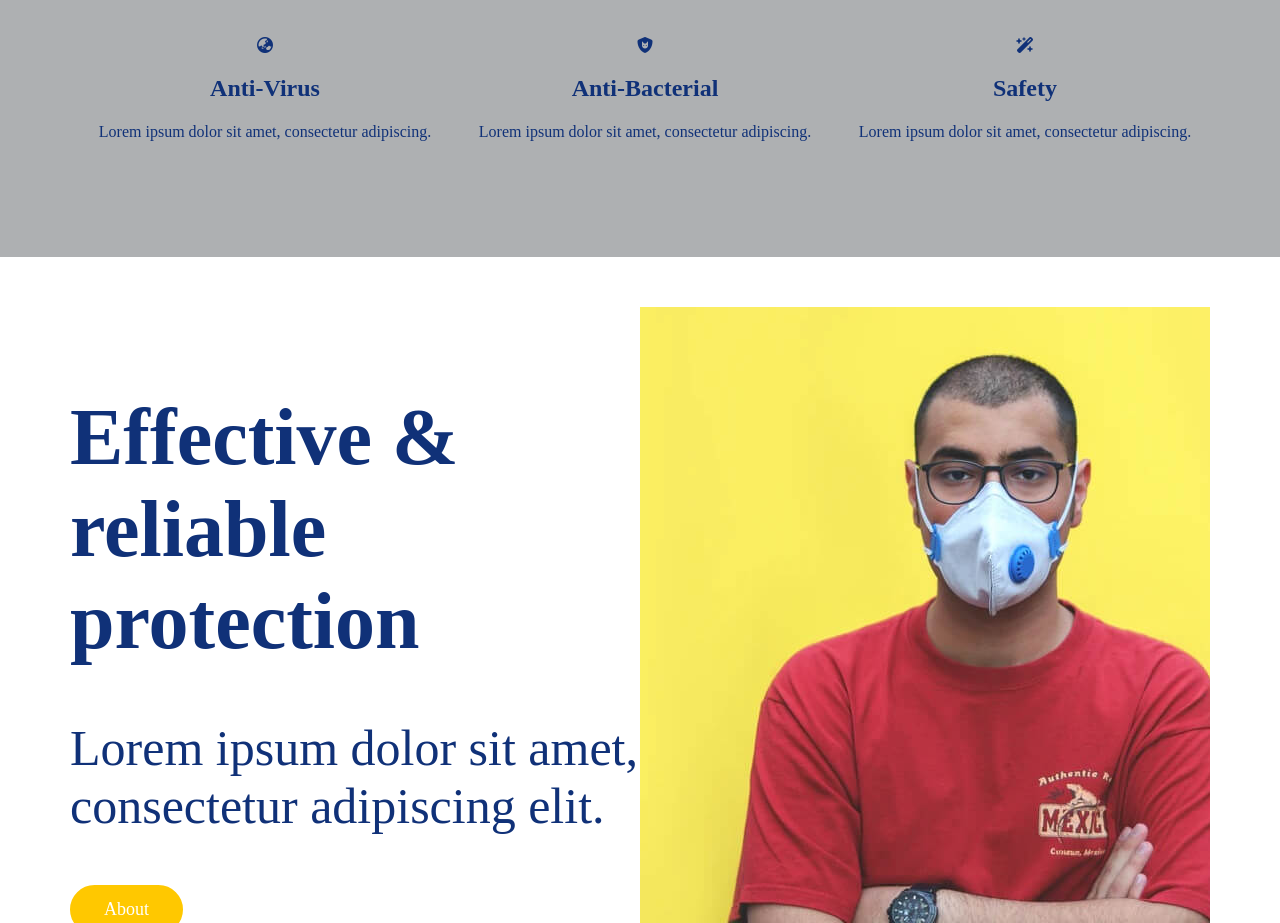
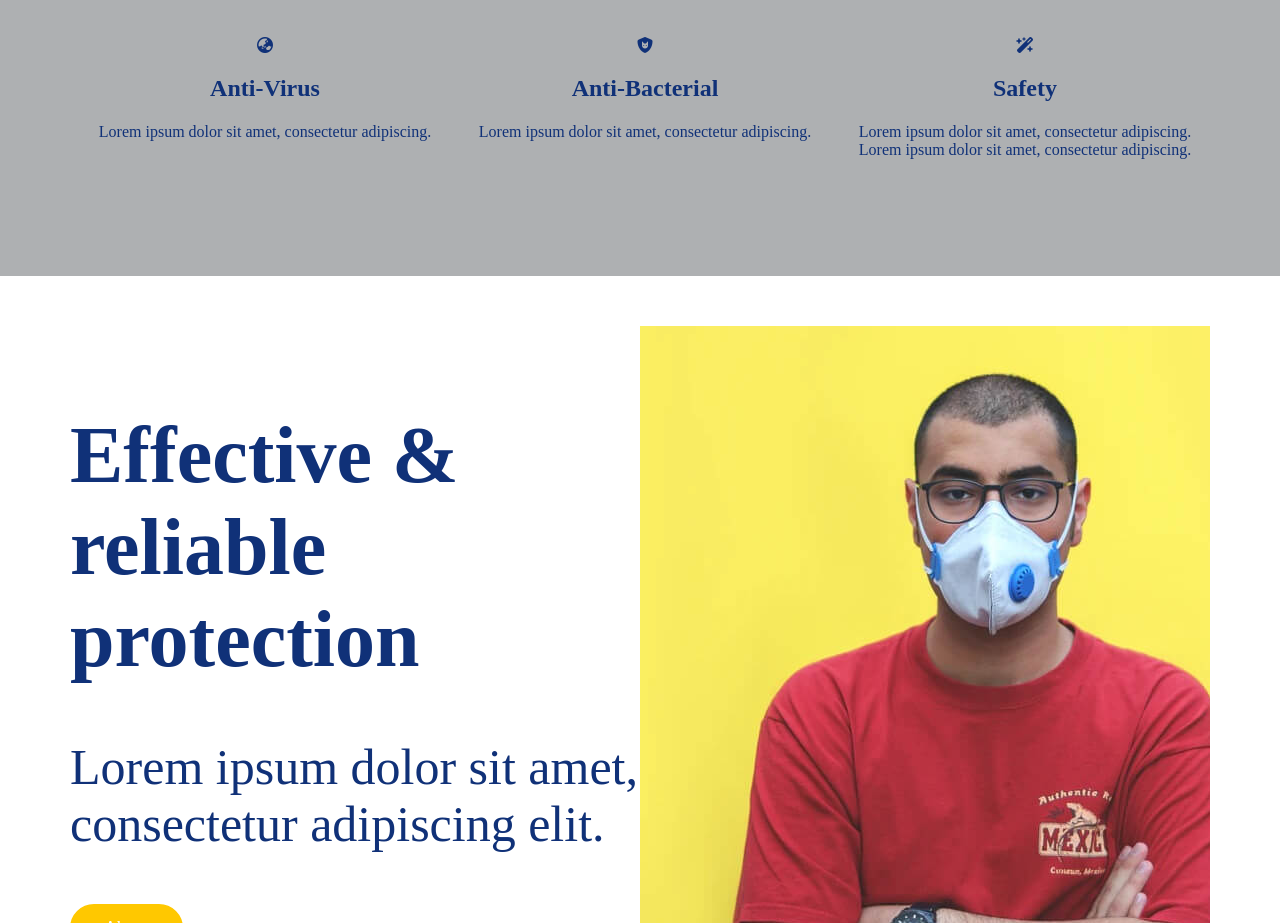
Before and after one commit to Hiencute-dev/demo, a plain HTML site: page index.html in a window 1280 px wide. Shown: the part 1354-2277 px from the top of the page. Drawn offline with nearby package versions, Linux system fonts and the light colour scheme; a web font is replaced by a local one.

Commit message:
create product

```diff
--- a/index.html
+++ b/index.html
@@ -206,6 +206,8 @@
                             <p class="inner-desc">
                                 Lorem ipsum dolor sit amet,
                                 consectetur adipiscing.
+                                Lorem ipsum dolor sit amet,
+                                consectetur adipiscing.
                             </p>
                     </div>
             </div>
```
